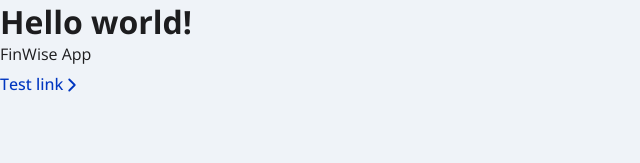
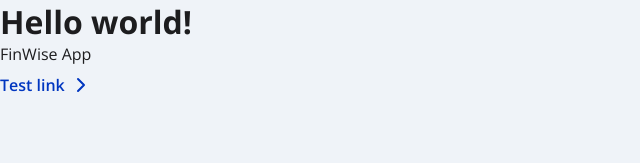
Before and after one commit to FinnieRyan/IP3-Banking-App-project, a React (Create React App) app in the folder frontend/: page / in a window 1280 px wide. Shown: the top 163 px of the page, without its empty margins (0-640 px from the left). Built offline with nearby package versions, Linux system fonts and the light colour scheme.

Commit message:
UI: updated link css

```diff
--- a/frontend/src/components/Link/Link.js
+++ b/frontend/src/components/Link/Link.js
@@ -3,7 +3,7 @@ import { FiExternalLink } from 'react-icons/fi';
 import { FiChevronRight, FiChevronLeft } from 'react-icons/fi';
 
 // STYLES
-import { LinkContainer, LinkText } from './Link.style';
+import { LinkContainer, LinkTextIconContainer, LinkText } from './Link.style';
 
 export const Link = ({ children, location, backLink, isExternal, inline }) => {
   return (
@@ -16,15 +16,15 @@ export const Link = ({ children, location, backLink, isExternal, inline }) => {
       ) : (
         <LinkContainer to={location} inline={inline}>
           {backLink ? (
-            <LinkText>
-              {!inline && <FiChevronLeft style={{ fontSize: '22px', verticalAlign: '-20%', marginLeft: '-2px' }} />}
-              {children}
-            </LinkText>
+            <LinkTextIconContainer>
+              {!inline && <FiChevronLeft style={{ fontSize: '24px' }} />}
+              <LinkText>{children}</LinkText>
+            </LinkTextIconContainer>
           ) : (
-            <LinkText>
-              {children}
-              {!inline && <FiChevronRight style={{ fontSize: '22px', verticalAlign: '-20%', marginLeft: '-2px' }} />}
-            </LinkText>
+            <LinkTextIconContainer>
+              <LinkText>{children}</LinkText>
+              {!inline && <FiChevronRight style={{ fontSize: '24px' }} />}
+            </LinkTextIconContainer>
           )}
         </LinkContainer>
       )}
--- a/frontend/src/components/Link/Link.style.js
+++ b/frontend/src/components/Link/Link.style.js
@@ -12,5 +12,10 @@ export const LinkContainer = styled(Link)`
 
 export const LinkText = styled.span`
   font-size: 16px;
-  font-weight: ${({ theme }) => theme.fonts.weights.medium};
+  font-weight: ${({ theme }) => theme.fonts.weights.bold};
 `;
+export const LinkTextIconContainer = styled.div`
+  display: flex;
+  align-items: center;
+  gap: 4px;
+`;
--- a/frontend/src/styles/Theme.js
+++ b/frontend/src/styles/Theme.js
@@ -28,6 +28,7 @@ export const theme = {
       normal: '400',
       medium: '500',
       bold: '600',
+      black: '700',
     },
   },
   shadows: {
```
